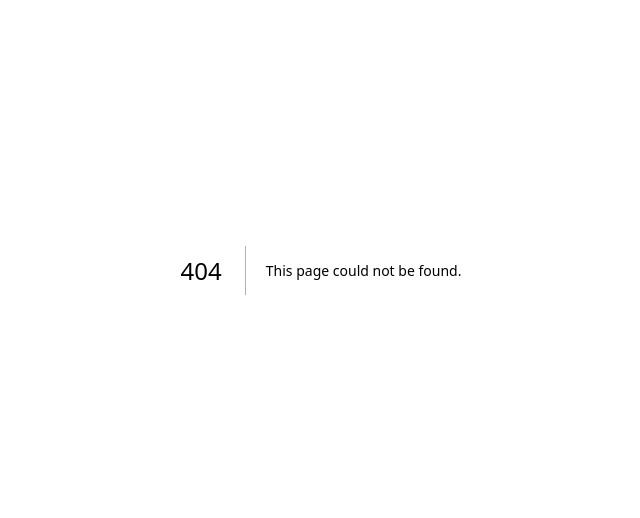
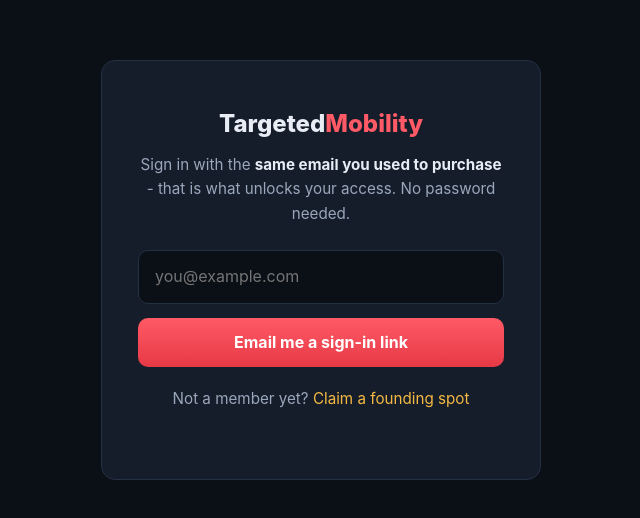
Before and after one commit to clockedInMovement/targetedmobility-platform-src, a Next.js app: page /login in a window 1280 px wide. Before the commit this address had no page. Shown: the part 130-648 px from the top of the page, without its empty margins (319-959 px from the left). Built offline with nearby package versions, Linux system fonts and the light colour scheme.

Commit message:
Create page.tsx

```diff
--- /dev/null
+++ b/app/login/page.tsx
@@ -0,0 +1,80 @@
+"use client";
+
+import { useState } from "react";
+import { createClient } from "@/lib/supabase/client";
+
+export default function LoginPage() {
+  const [email, setEmail] = useState("");
+  const [sent, setSent] = useState(false);
+  const [busy, setBusy] = useState(false);
+  const [error, setError] = useState<string | null>(null);
+
+  async function sendLink(e: React.FormEvent) {
+    e.preventDefault();
+    setBusy(true);
+    setError(null);
+    const supabase = createClient();
+    const { error } = await supabase.auth.signInWithOtp({
+      email: email.trim(),
+      options: { emailRedirectTo: `${window.location.origin}/auth/callback` },
+    });
+    setBusy(false);
+    if (error) setError(error.message);
+    else setSent(true);
+  }
+
+  return (
+    <div className="login-shell">
+      <div className="card login-card">
+        <h1>
+          Targeted<span style={{ color: "var(--accent2)" }}>Mobility</span>
+        </h1>
+        {sent ? (
+          <>
+            <p>
+              <strong style={{ color: "var(--text)" }}>Check your email.</strong>
+              <br />
+              We sent a sign-in link to {email}. Click it and you will land
+              inside the members area.
+            </p>
+            <p className="small">
+              Nothing arrived after a couple of minutes? Check spam, or try
+              again.
+            </p>
+          </>
+        ) : (
+          <>
+            <p>
+              Sign in with the <strong style={{ color: "var(--text)" }}>same email you used to purchase</strong> -
+              that is what unlocks your access. No password needed.
+            </p>
+            <form onSubmit={sendLink}>
+              <input
+                className="field"
+                type="email"
+                required
+                placeholder="you@example.com"
+                value={email}
+                onChange={(e) => setEmail(e.target.value)}
+              />
+              <button className="btn" disabled={busy} style={{ width: "100%" }}>
+                {busy ? "Sending..." : "Email me a sign-in link"}
+              </button>
+            </form>
+            {error && (
+              <p className="small" style={{ color: "var(--accent2)", marginTop: 12 }}>
+                {error}
+              </p>
+            )}
+            <p className="small" style={{ marginTop: 20 }}>
+              Not a member yet?{" "}
+              <a href="https://targetedmobility.com" style={{ color: "var(--gold)" }}>
+                Claim a founding spot
+              </a>
+            </p>
+          </>
+        )}
+      </div>
+    </div>
+  );
+}
```
